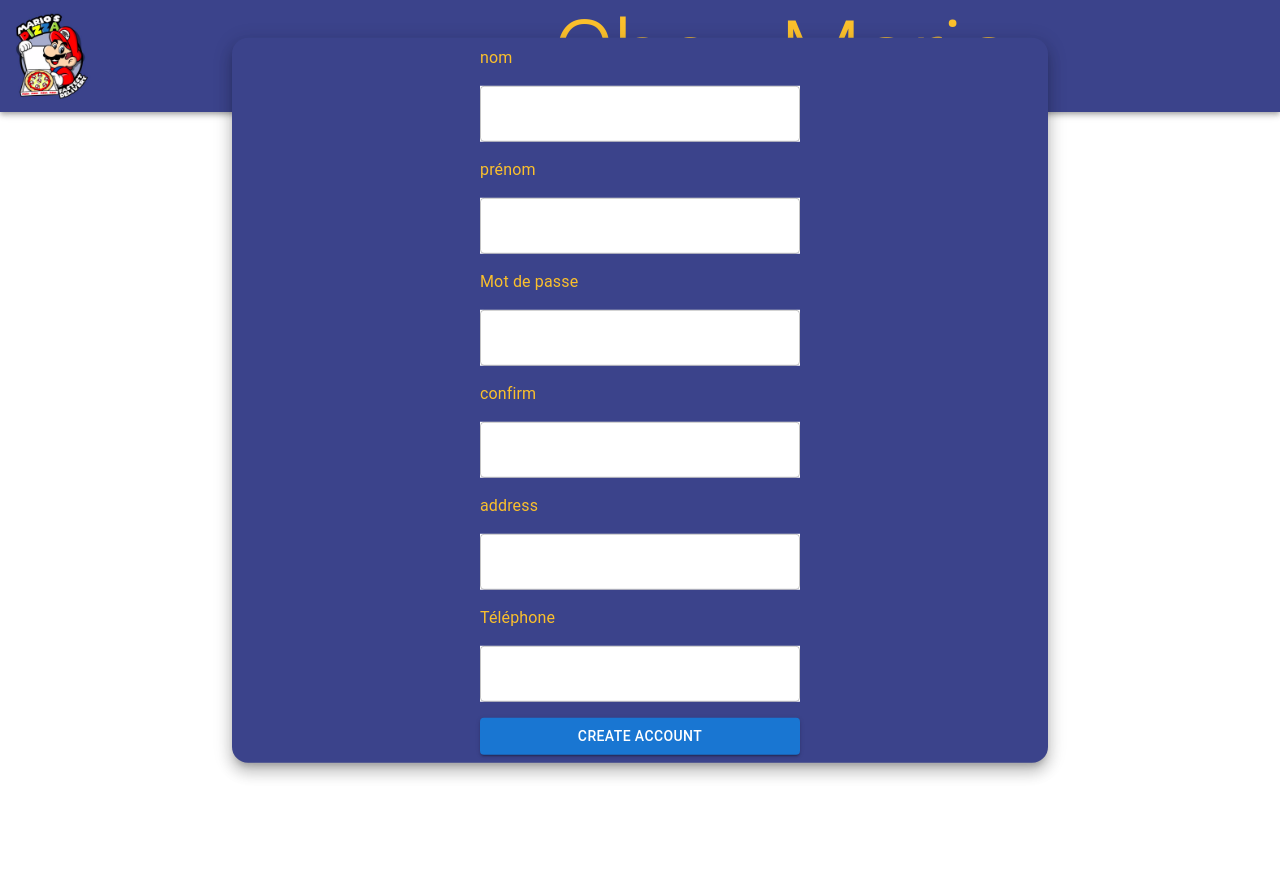
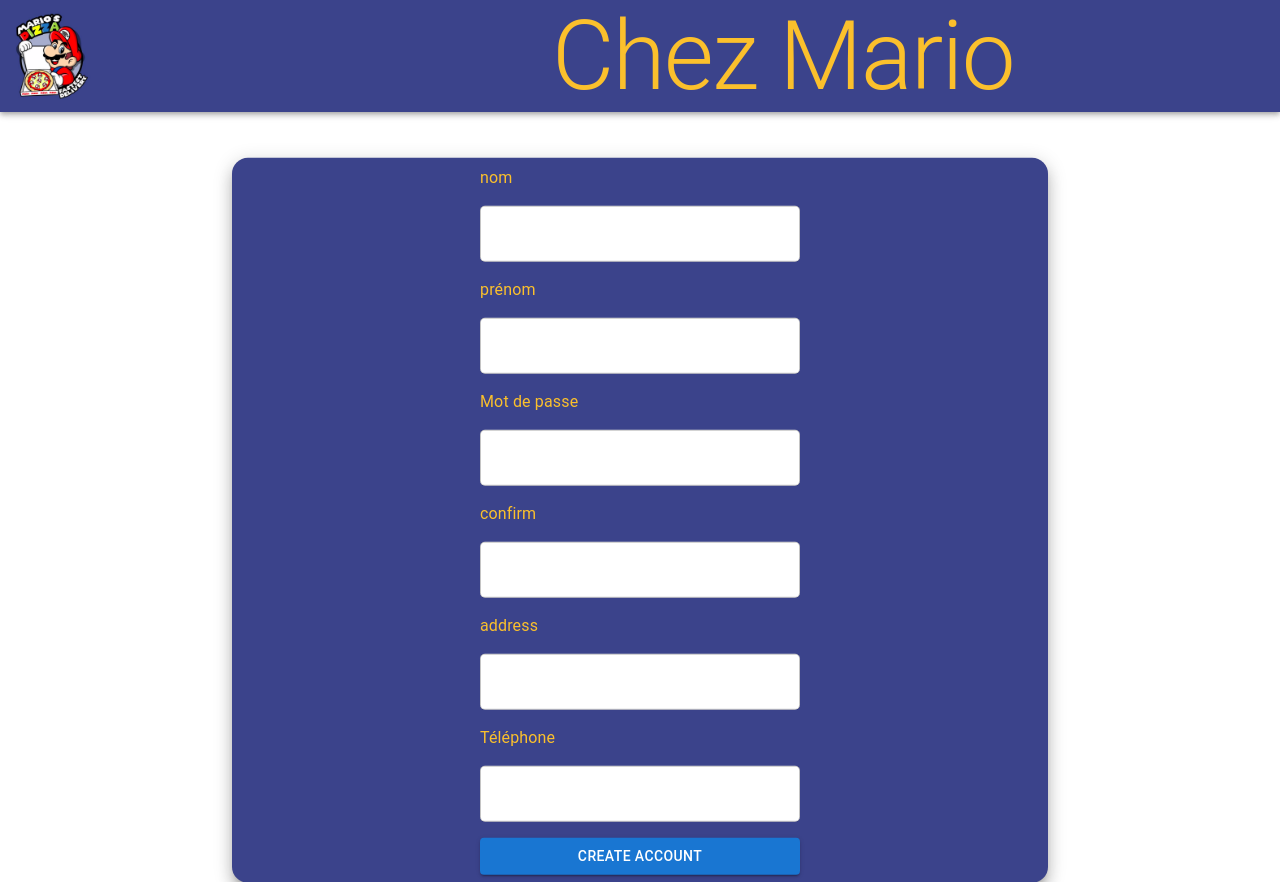
Before and after one commit to CodeBanalfa/pizzafr, a React (Create React App) app: page /Add in a window 1280 px wide. Before the commit the page ends 800 px from the top, so only its background shows below. Built offline with nearby package versions, Linux system fonts and the light colour scheme.

Commit message:
Ajouter les modifications de src/App.tsx et src/Pages/Add/style.css

```diff
--- a/src/App.tsx
+++ b/src/App.tsx
@@ -22,6 +22,14 @@ const App = () => {
               element={<Login setIsAuthenticated={setIsAuthenticated} />}
             />
           )}
+          {isAuthenticated ? (
+            <Route path="/" element={<PizzaG />} />
+          ) : (
+            <Route
+              path="/"
+              element={<Login setIsAuthenticated={setIsAuthenticated} />}
+            />
+          )}
           <Route
             path="/Add"
             element={<CreateAccount handleCreateAccount={Function} />}
--- a/src/Pages/Add/style.css
+++ b/src/Pages/Add/style.css
@@ -1,7 +1,7 @@
 .create-account {
   width: 50em;
   position: absolute;
-  top: 50%;
+  top: 65%;
   left: 50%;
   padding: 0.5em;
   transform: translate(-50%, -50%);
@@ -20,7 +20,7 @@
 }
 .create-account form {
   display: flex;
-  flex-direction: column;
+  flex-flow: column wrap;
   gap: 1em;
   max-width: 20em;
   margin: auto;
@@ -28,8 +28,26 @@
 .inputD {
   background: white;
 }
+.inputE {
+  background: white;
+  flex-flow: row wrap;
+}
+.inputDA,
+.inputD {
+  border-radius: 5px;
+  border: 1px solid #fbc02c;
+}
 .inputDA {
   background: white;
   width: 100px;
   height: 30%;
 }
+
+.submit-button {
+  background: #fbc02c;
+  color: #3b438b;
+  padding: 10px 20px;
+  font-weight: bold;
+  margin-top: 20px;
+  align-items: flex-end;
+}
```
